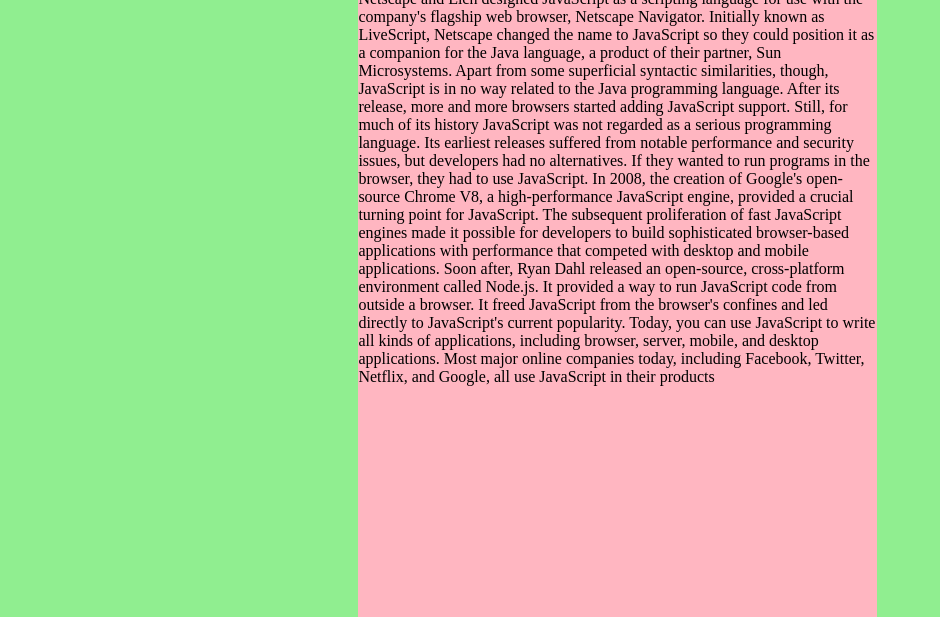
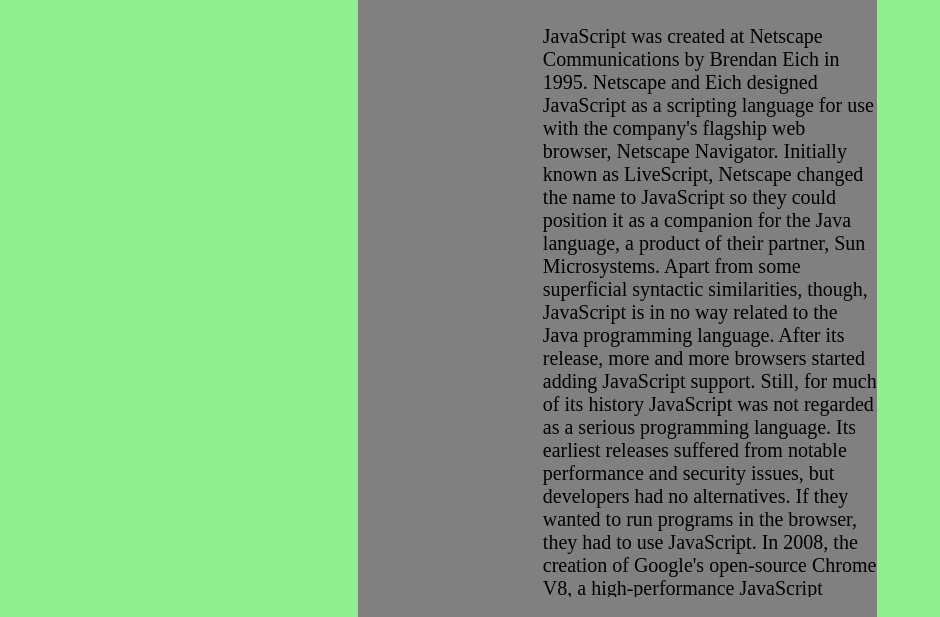
Before and after one commit to asadullah696/Tabs_Practice, a plain HTML site: page index.html in a window 1280 px wide. Shown: the part 183-800 px from the top of the page, without its empty margins (0-940 px from the left). Drawn offline with Linux system fonts and the light colour scheme.

Commit message:
Stylesheet for Assignment

```diff
--- a/style.css
+++ b/style.css
@@ -49,6 +49,16 @@
 div.cmpnyname{
     height: inherit;
 }
+div.activecontent{
+    display: block;
+    background-color: gray;
+    display: flex;
+    height: inherit;
+    width: inherit;
+}
+.activetab{
+    background-color: green;
+}
 h1{
     display: inline-block;
     width: calc(23vw);
@@ -67,6 +77,12 @@
     width: calc(40.5vw);
     background-color: lightpink;
 }
+h2{
+    color: red;
+    font-family: bold;
+    text-shadow: 2px 2px black;
+    font-size: 40px;
+}
 div.tab-content{
     display: flex;
     height: inherit;
@@ -74,3 +90,13 @@
     background-color: gray;
     display: none;
 }
+p{
+    margin-top: calc(15vh);
+    cursor: default;
+    justify-content: center;
+    font-size: 20px;
+    overflow-y: scroll;
+}
+::-webkit-scrollbar{
+    display: none;
+}
```
